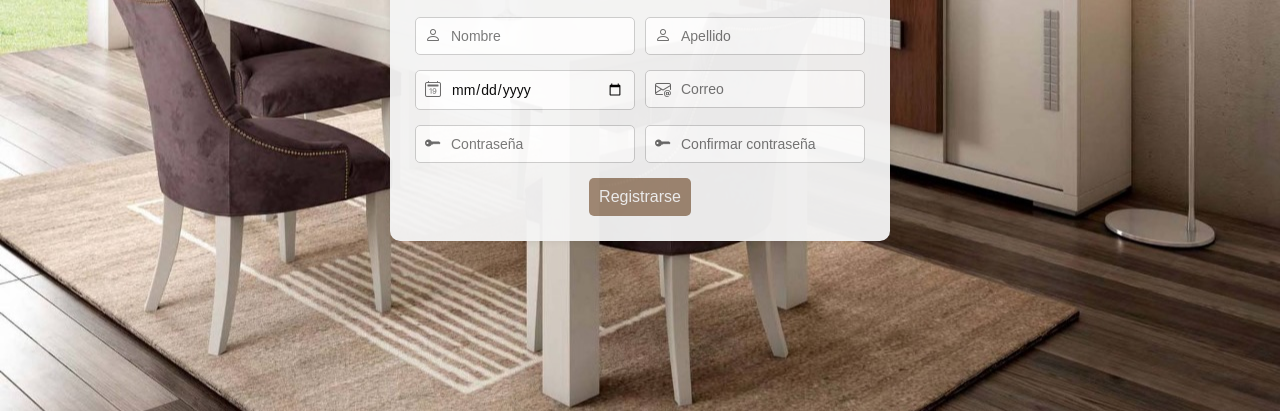
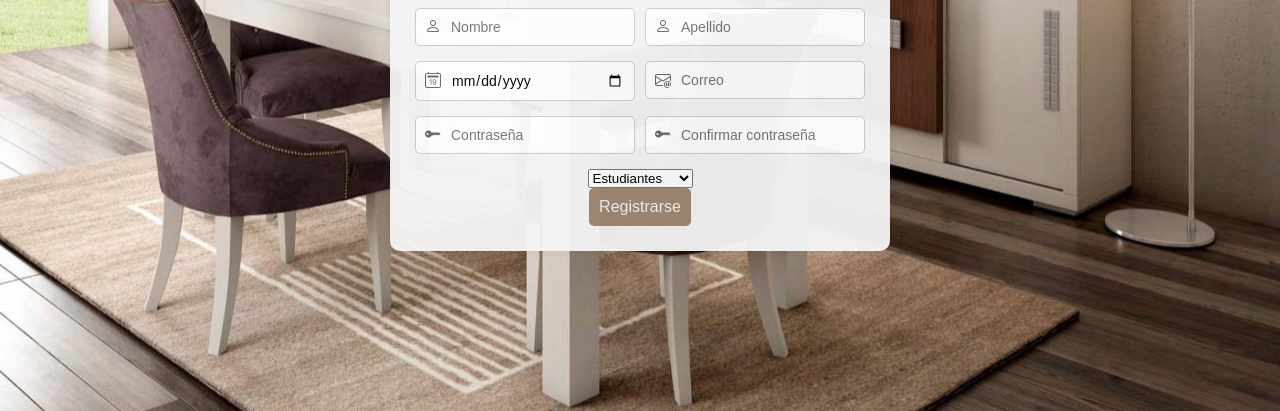
Before and after one commit to Rossy26/Click2Book, a plain HTML site: page html/registro.html in a window 1280 px wide. Shown: the part 389-800 px from the top of the page. Drawn offline with nearby package versions, Linux system fonts and the light colour scheme.

Commit message:
Update registro.html

```diff
--- a/html/registro.html
+++ b/html/registro.html
@@ -50,6 +50,14 @@
                 </div>
             </div>
 
+            <div class="Tipo1">
+                <select name="tipo" id="">
+                    <option value="">Estudiantes</option>
+                    <option value="">Arrendador</option>
+                    <option value="">Administrador</option>
+                </select>
+            </div>
+
             <div id="botones">
                 <input id="btn-registro" type="submit" value="Registrarse">
             </div>
```
